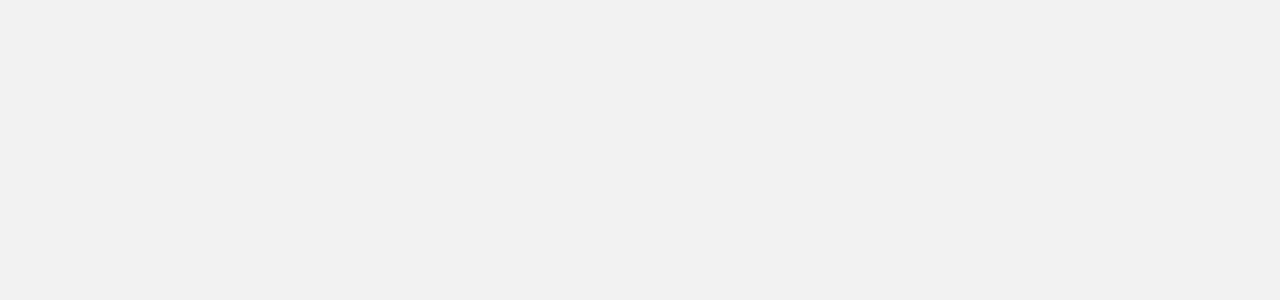
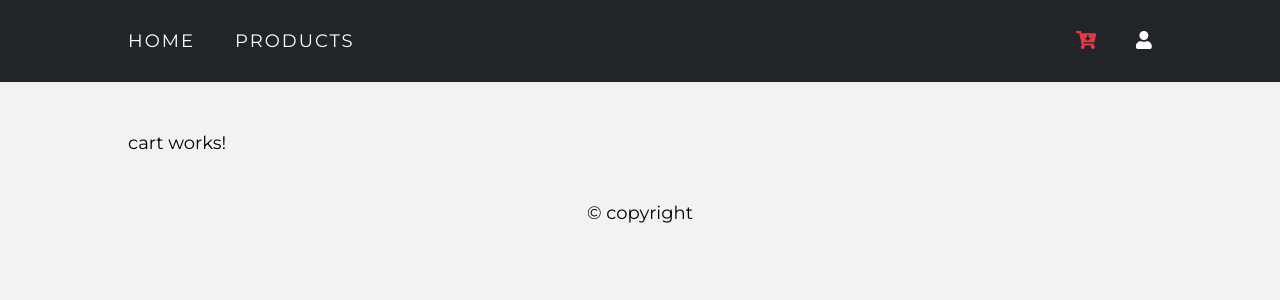
Before and after one commit to larvepeche/team6-angular, an Angular app: page /cart in a window 1280 px wide. Before the commit this address led to /. Shown: the top 300 px of the page. Built offline with nearby package versions, Linux system fonts and the light colour scheme.

Commit message:
Add page cart init

```diff
--- /dev/null
+++ b/src/app/pages/cart/cart.component.html
@@ -0,0 +1 @@
+<p>cart works!</p>
--- /dev/null
+++ b/src/app/pages/cart/cart.component.ts
@@ -0,0 +1,15 @@
+import { Component, OnInit } from '@angular/core';
+
+@Component({
+  selector: 'app-cart',
+  templateUrl: './cart.component.html',
+  styleUrls: ['./cart.component.scss']
+})
+export class CartComponent implements OnInit {
+
+  constructor() { }
+
+  ngOnInit(): void {
+  }
+
+}
--- a/src/app/pages/home/home.component.scss
+++ b/src/app/pages/home/home.component.scss
@@ -6,8 +6,6 @@
 }
 
 .home {
-    width: 80%;
-
     .banner {
         position: relative;
         overflow: hidden;
--- a/src/app/pages/main/main-routing.module.ts
+++ b/src/app/pages/main/main-routing.module.ts
@@ -1,5 +1,6 @@
 import { NgModule } from '@angular/core';
 import { RouterModule, Routes } from '@angular/router';
+import { CartComponent } from '../cart/cart.component';
 import { HomeComponent } from '../home/home.component';
 import { ProductsComponent } from '../products/products.component';
 import { MainComponent } from './main.component';
@@ -11,6 +12,7 @@ const routes: Routes = [
         children: [
             { path: 'home', component: HomeComponent },
             { path: 'products', component: ProductsComponent },
+            { path: 'cart', component: CartComponent },
             { path: '', redirectTo: 'home', pathMatch: 'full' },
         ]
     }
--- a/src/app/pages/main/main.component.html
+++ b/src/app/pages/main/main.component.html
@@ -1,7 +1,7 @@
+<app-navbar></app-navbar>
 <div class="main-container">
-    <app-navbar></app-navbar>
     <div class="main-body">
         <router-outlet></router-outlet>
     </div>
-    <app-footer></app-footer>
 </div>
+<app-footer></app-footer>
--- a/src/app/pages/main/main.component.scss
+++ b/src/app/pages/main/main.component.scss
@@ -1,3 +1,7 @@
-.main-body {
-    margin-top: 50px;
+.main-container {
+    .main-body {
+        width: 80%;
+        margin: auto;
+        margin-top: 50px;
+    }
 }
--- a/src/app/pages/main/main.module.ts
+++ b/src/app/pages/main/main.module.ts
@@ -8,6 +8,7 @@ import { ProductCardComponent } from 'src/app/components/product-card/product-ca
 import { ProductsListComponent } from 'src/app/components/products-list/products-list.component';
 import { FontAwesomeModule } from '@fortawesome/angular-fontawesome';
 import { SectionHeaderComponent } from 'src/app/components/section-header/section-header.component';
+import { CartComponent } from '../cart/cart.component';
 
 
 @NgModule({
@@ -16,7 +17,8 @@ import { SectionHeaderComponent } from 'src/app/components/section-header/sectio
         ProductsComponent,
         ProductCardComponent,
         ProductsListComponent,
-        SectionHeaderComponent
+        SectionHeaderComponent,
+        CartComponent
     ],
     imports: [
         CommonModule,
--- a/src/app/pages/products/products.component.scss
+++ b/src/app/pages/products/products.component.scss
@@ -6,8 +6,6 @@
 }
 
 .products-container {
-    width: 80%;
-
     .products-list {
         display: grid;
         grid-template-columns: repeat(5, 1fr);
--- a/src/app/shared/navbar/navbar.component.html
+++ b/src/app/shared/navbar/navbar.component.html
@@ -14,7 +14,7 @@
                 <a class="nav-link" [routerLink]="'products'" routerLinkActive="active"> products </a>
             </div>
             <div class="menu">
-                <a class="nav-link" [routerLink]="'connect'" routerLinkActive="active">
+                <a class="nav-link" [routerLink]="'cart'" routerLinkActive="active">
                     <fa-icon [icon]="faCartArrowDown"></fa-icon>
                 </a>
                 <a class="nav-link" [routerLink]="'connect'" routerLinkActive="active">
```
Also changed, not shown: src/app/pages/cart/cart.component.scss (added), 1 other file (tests, documents, lock files or other folders).
